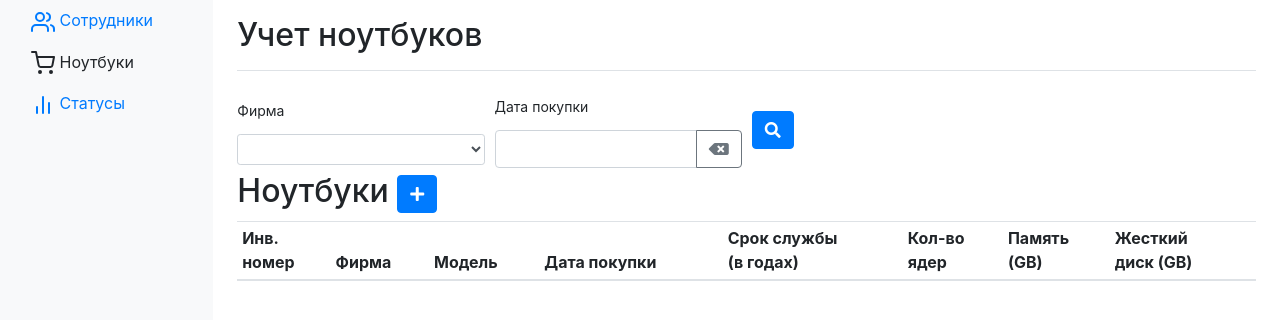
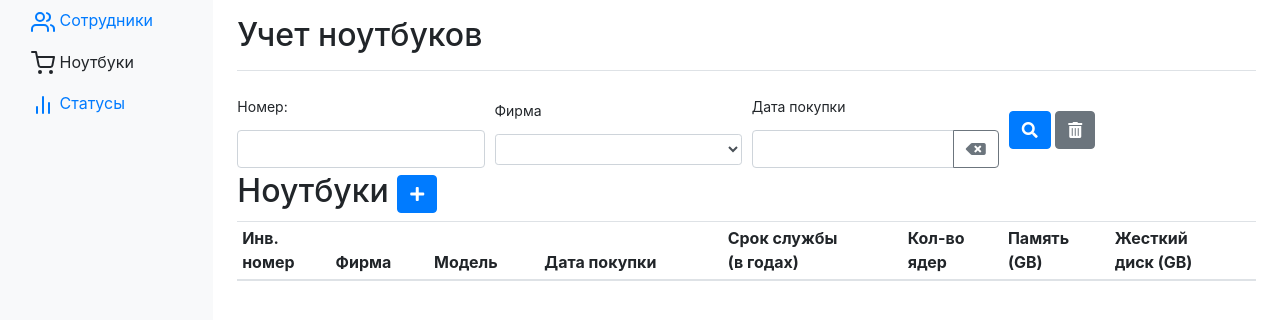
Before and after one commit to moonicy/IM, a Symfony app: template templates/laptop.html.twig in a window 1280 px wide. Shown: the top 320 px of the page. Run offline with Twig, Linux system fonts and the light colour scheme; the template is opened without the code that fills it, so the values that code supplies are empty; some libraries are stand-ins or nearby versions.

Commit message:
Add number filter for laptops

```diff
--- a/public/js/custom.laptop.js
+++ b/public/js/custom.laptop.js
@@ -33,7 +33,11 @@ $(function () {
     }
 
     if (urlParams.has('firm')) {
-        $('#laptopFirm').val(urlParams.get('firm'))
+        $('#laptopFirm').val(urlParams.get('firm'));
+    }
+
+    if (urlParams.has('number')) {
+        $('#filter_laptop_number').val(urlParams.get('number'));
     }
 });
 
@@ -119,6 +123,7 @@ $("#laptop_edit_button").click(function() {
 $("#search").click(function() {
     let firm = $('#laptopFirm').children("option:selected").val()
     let dateBuy = $("#filter_date_buy").val();
+    let number = $('#filter_laptop_number').val();
 
     let url = new URL(window.location);
 
@@ -127,14 +132,25 @@ $("#search").click(function() {
 
     setUrlParam(urlParams, 'firm', firm);
     setUrlParam(urlParams, 'dateBuy', dateBuy);
+    setUrlParam(urlParams, 'number', number);
 
     if (newUrlParams.toString() != urlParams.toString()) {
         url.search = urlParams.toString()
 
         location.replace(url.href)
     }
-})
+});
 
 $('#clear_filter_date_buy').click(function () {
-    $('#filter_date_buy').datetimepicker('clear')
-})
+    $('#filter_date_buy').datetimepicker('clear');
+});
+
+$('#filter-clear').click(function () {
+    $('#filter_date_buy').datetimepicker('clear');
+
+    $('#laptopFirm').val('');
+
+    $('#filter_laptop_number').val('');
+
+    $("#search").click();
+});
--- a/src/Controller/ViewController.php
+++ b/src/Controller/ViewController.php
@@ -40,6 +40,10 @@ class ViewController extends AbstractController
 
         if ($request->query->has('dateBuy')) {
             $filter['dateBuy'] = new DateTime($request->query->get('dateBuy'), new DateTimeZone('Europe/Moscow'));
+        }
+
+        if ($request->query->has('number')) {
+            $filter['number'] = $request->query->get('number');
         }
 
         return $this->render('laptop.html.twig', [
--- a/templates/laptop.html.twig
+++ b/templates/laptop.html.twig
@@ -50,6 +50,10 @@
             <form>
                 <div class="form-row align-items-center">
                     <div class="col-sm-3 my-1">
+                        <label for="filter_laptop_number" class="col-form-label-sm">Номер:</label>
+                        <input type="text" class="form-control" id="filter_laptop_number">
+                    </div>
+                    <div class="col-sm-3 my-1">
                         <label for="laptopFirm" class="col-form-label-sm">Фирма</label>
                         <select class="form-control form-control-sm" id="laptopFirm">
                             <option></option>
@@ -71,6 +75,9 @@
                     <div class="col-sm-3 my-1">
                         <button type="button" class="btn btn-primary" data-tooltip="tooltip" data-placement="bottom" title="Фильтровать" id="search">
                             <i class="fas fa-search"></i>
+                        </button>
+                        <button type="button" class="btn btn-secondary" data-tooltip="tooltip" data-placement="bottom" title="Сбросить фильтры" id="filter-clear">
+                            <i class="fas fa-trash-alt"></i>
                         </button>
                     </div>
                 </div>
--- a/templates/status.html.twig
+++ b/templates/status.html.twig
@@ -117,6 +117,9 @@
                 <div class="col-sm-3 my-1">
                     <button type="button" class="btn btn-primary" data-tooltip="tooltip" data-placement="bottom" title="Фильтровать" id="search">
                         <i class="fas fa-search"></i>
+                    </button>
+                    <button type="button" class="btn btn-secondary" data-tooltip="tooltip" data-placement="bottom" title="Сбросить фильтры" id="filter-clear">
+                        <i class="fas fa-trash-alt"></i>
                     </button>
                 </div>
             </form>
```
Also changed, not shown: public/js/custom.status.js (+20 -6 lines).
